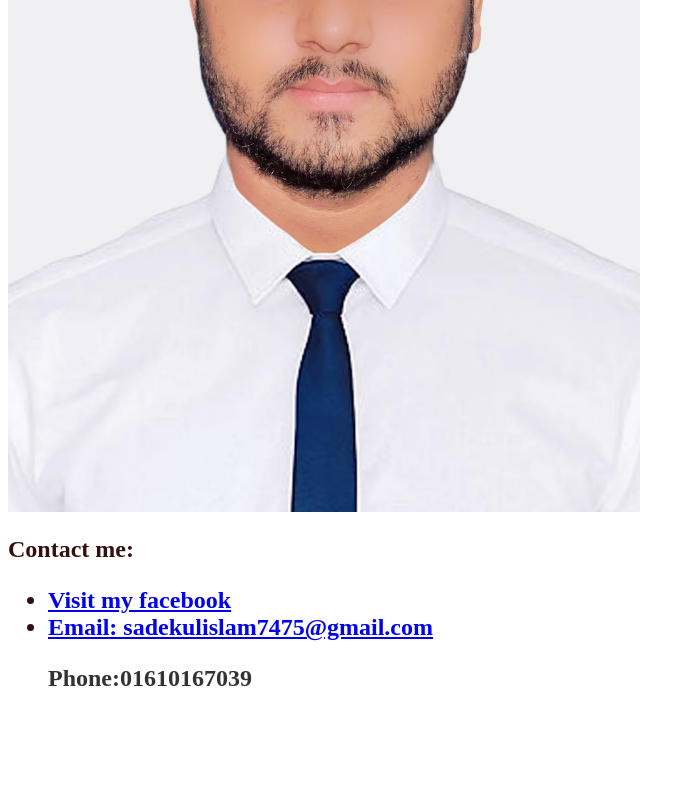
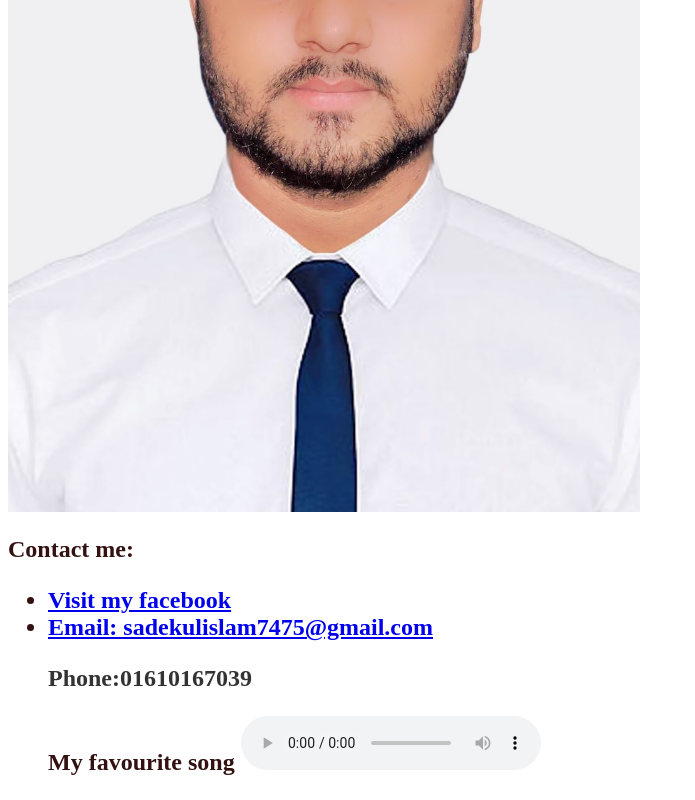
Before and after one commit to sadekul172237/My-portfolio-, a plain HTML site: page index.html in a window 1280 px wide. Shown: the part 881-1681 px from the top of the page, without its empty margins (0-695 px from the left). Before the commit the page ends 1597 px from the top, so only its background shows below. Drawn offline with Linux system fonts and the light colour scheme.

Commit message:
Update index.html

```diff
--- a/index.html
+++ b/index.html
@@ -32,5 +32,9 @@
       <li><a href="https://www.facebook.com/md.shownalhammadi" target="_blank">Visit my facebook</a></li>
    <li><a href="mailto:sadekulislam7475@gmail.com">Email: sadekulislam7475@gmail.com</a></li>
   <p>Phone:01610167039</p>
+      <h>My favourite song</h>
+  <audio controls>
+<source src="Anuv_Jain_-_HUSN__Official_Video_(128k).mp3" type="audio/mpeg">
+</audio>
   </body>
 </html>
```
